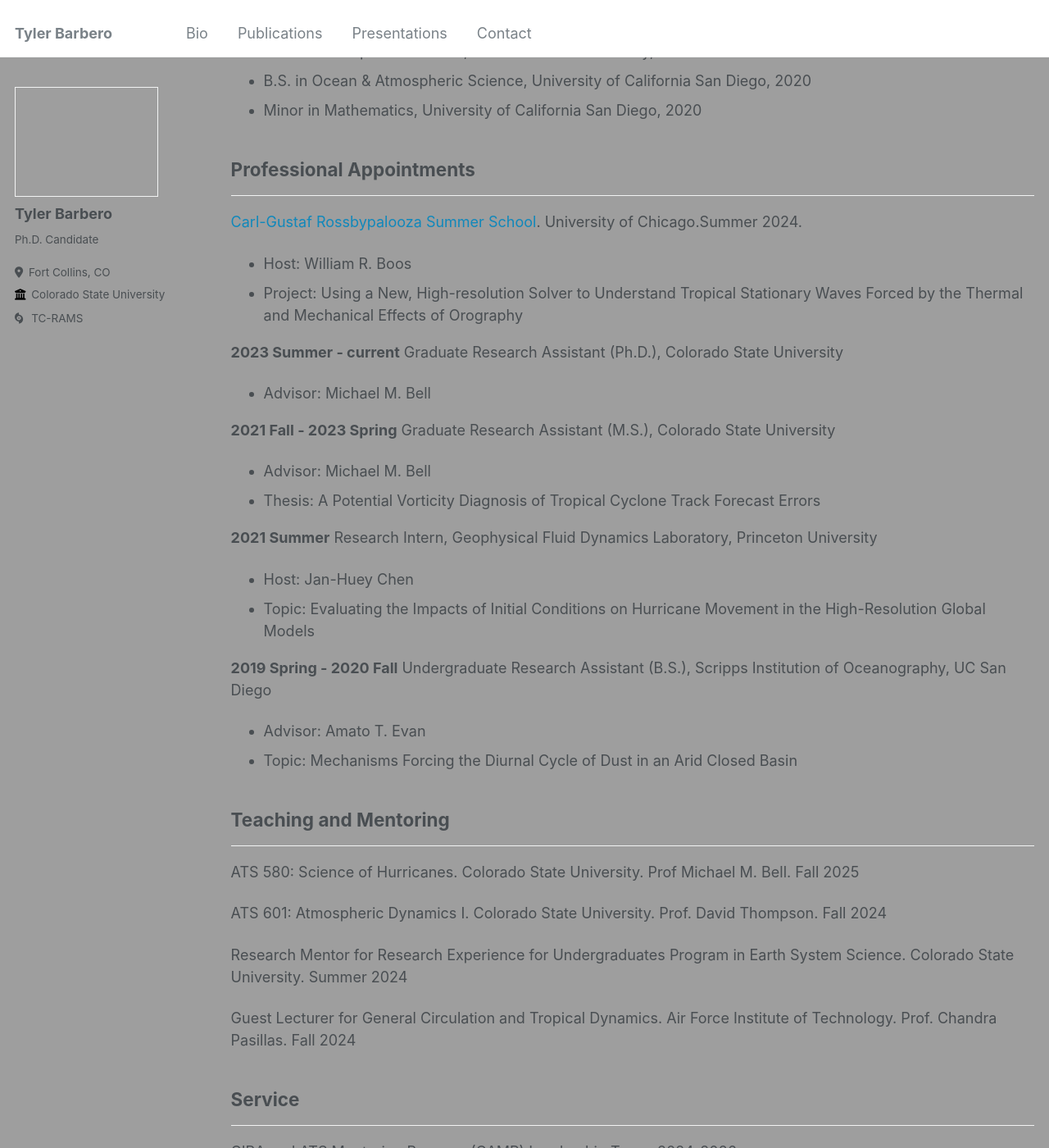
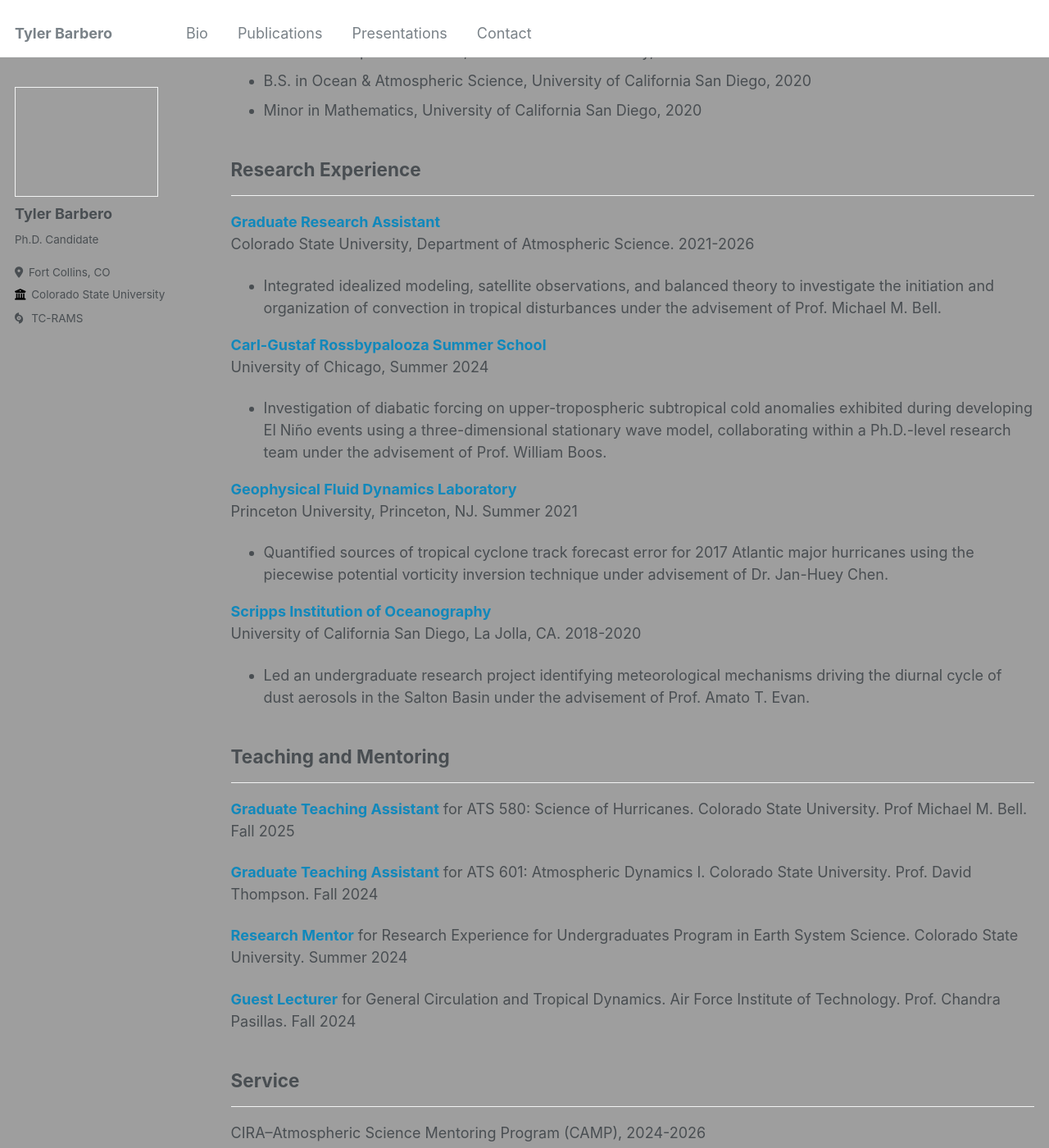
Before and after one commit to tbarbero/tbarbero.github.io, a Jekyll site: the page built from _pages/cv.md, in a window 1280 px wide and 1400 px high, scrolled down 230 px. Shown: the whole window at 82% size. Built offline with Jekyll 4.4.1, drawn with Linux system fonts in a browser that asks for light colours; some of the changed text lies outside the part shown.

Commit message:
Adding cv.md

```diff
--- a/_pages/cv.md
+++ b/_pages/cv.md
@@ -19,72 +19,64 @@ redirect_from:
 * B.S. in Ocean & Atmospheric Science, University of California San Diego, 2020
 * Minor in Mathematics, University of California San Diego, 2020
 
-## Professional Appointments
+## Research Experience
 
 ---
+<strong><span style="color:#1188bb">Graduate Research Assistant</span></strong>
+Colorado State University, Department of Atmospheric Science. 2021-2026
+* Integrated idealized modeling, satellite observations, and balanced theory to investigate the initiation and organization of convection in tropical disturbances under the advisement of Prof. Michael M. Bell.
 
-<span style="color:#1188bb">Carl-Gustaf Rossbypalooza Summer School</span>. University of Chicago.Summer 2024.
-* Host: William R. Boos
-* Project: Using a New, High-resolution Solver to Understand Tropical Stationary Waves Forced by the Thermal and Mechanical Effects of Orography
+<strong><span style="color:#1188bb">Carl-Gustaf Rossbypalooza Summer School</span></strong>
+University of Chicago, Summer 2024
+* Investigation of diabatic forcing on upper-tropospheric subtropical cold anomalies exhibited during developing El Niño events using a three-dimensional stationary wave model, collaborating within a Ph.D.-level research team under the advisement of Prof. William Boos.
 
-**2023 Summer - current** Graduate Research Assistant (Ph.D.), Colorado State University
-* Advisor: Michael M. Bell
+<strong><span style="color:#1188bb">Geophysical Fluid Dynamics Laboratory</span></strong>
+Princeton University, Princeton, NJ. Summer 2021
+* Quantified sources of tropical cyclone track forecast error for 2017 Atlantic major hurricanes using the piecewise potential vorticity inversion technique under advisement of Dr. Jan-Huey Chen.
 
-**2021 Fall - 2023 Spring** Graduate Research Assistant (M.S.), Colorado State University
-* Advisor: Michael M. Bell
-* Thesis: A Potential Vorticity Diagnosis of Tropical Cyclone Track Forecast Errors
-
-**2021 Summer** Research Intern, Geophysical Fluid Dynamics Laboratory, Princeton University
-* Host: Jan-Huey Chen
-* Topic: Evaluating the Impacts of Initial Conditions on Hurricane Movement in the High-Resolution Global Models
-
-**2019 Spring - 2020 Fall** Undergraduate Research Assistant (B.S.), Scripps Institution of Oceanography, UC San Diego
-* Advisor: Amato T. Evan
-* Topic: Mechanisms Forcing the Diurnal Cycle of Dust in an Arid Closed Basin
-
+<strong><span style="color:#1188bb">Scripps Institution of Oceanography</span></strong>
+University of California San Diego, La Jolla, CA. 2018-2020
+* Led an undergraduate research project identifying meteorological mechanisms driving the diurnal cycle of dust aerosols in the Salton Basin under the advisement of Prof. Amato T. Evan.
 
 ## Teaching and Mentoring
 
 ---
 
-ATS 580: Science of Hurricanes. Colorado State University. Prof Michael M. Bell. Fall 2025
+<strong><span style="color:#1188bb">Graduate Teaching Assistant</span></strong> for ATS 580: Science of Hurricanes. Colorado State University. Prof Michael M. Bell. Fall 2025
 
-ATS 601: Atmospheric Dynamics I. Colorado State University. Prof. David Thompson. Fall 2024
+<strong><span style="color:#1188bb">Graduate Teaching Assistant</span></strong> for ATS 601: Atmospheric Dynamics I. Colorado State University. Prof. David Thompson. Fall 2024
 
-Research Mentor for Research Experience for Undergraduates Program in Earth System Science. Colorado State University. Summer 2024
+<strong><span style="color:#1188bb">Research Mentor</span></strong> for Research Experience for Undergraduates Program in Earth System Science. Colorado State University. Summer 2024
 
-Guest Lecturer for General Circulation and Tropical Dynamics. Air Force Institute of Technology. Prof. Chandra Pasillas. Fall 2024
+<strong><span style="color:#1188bb">Guest Lecturer</span></strong> for General Circulation and Tropical Dynamics. Air Force Institute of Technology. Prof. Chandra Pasillas. Fall 2024
 
 
 ## Service
 
 ---
 
-CIRA and ATS Mentoring Program (CAMP) Leadership Team. 2024-2026.
+CIRA--Atmospheric Science Mentoring Program (CAMP), 2024-2026
 
-Summer Graduate Student Chapter Executive Board, American Meteorological Society.
-
-2022 Student Volunteer for the 35th Conference on Hurricanes and Tropical Meteorology
-
+CSU AMS Graduate Student Chapter (FORTCAST), 2022-2024
 
 ## Field Experience
 
 ---
 
-2023 Summer BioAerosols and Convective Storms Phase II (BACS-II), Nunn, CO
+BioAerosols and Convective Storms Phase II (BACS-II), Nunn, CO. 2023
 
-2019 Spring - 2020 Fall Dust in the Salton Basin, Imperial, CA
+Dust in the Salton Basin, Imperial, CA. 2019-2020
 
 
 ## Honors and Awards
 
 ---
 
-Fall 2024 William M. Gray Award (for best technical manuscript for publication in referred literature during the previous 18-month period on research advancing understanding of the physics and dynamics of the tropical atmosphere and ocean, including hurricanes)
+<strong><span style="color:#1188bb">William M. Gray Award</span></strong> for best technical manuscript for publication in referred literature during the previous 18-month period on research advancing understanding of the physics and dynamics of the tropical atmosphere and ocean, including hurricanes. 2024
 
-Summer 2020 Philip and Elizabeth Hiestand Undergraduate Research Scholarship
+<strong><span style="color:#1188bb">Philip and Elizabeth Hiestand Undergraduate Research Scholarship</span></strong>. 2020
 
-Summer 2019 Philip and Elizabeth Hiestand Undergraduate Research Scholarship
+<strong><span style="color:#1188bb">2019 Philip and Elizabeth Hiestand Undergraduate Research Scholarship</span></strong>. 2019
 
 
 ## Skills
```
